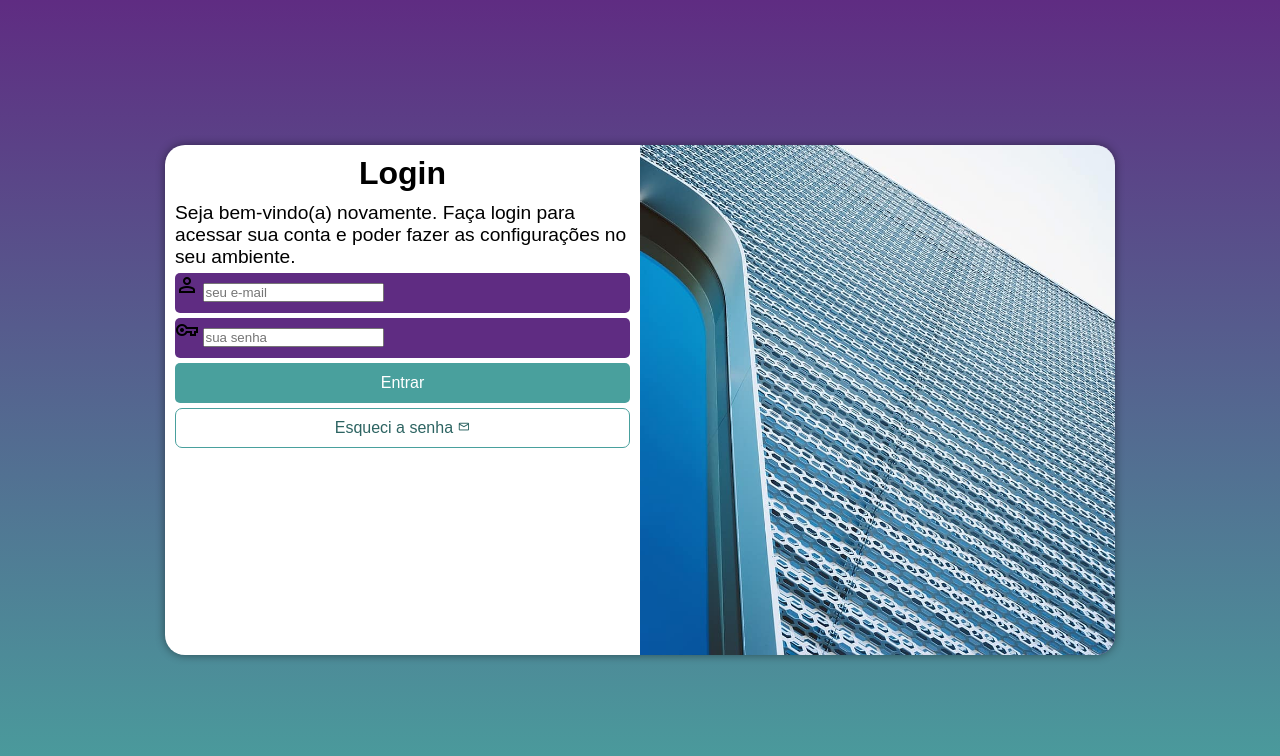
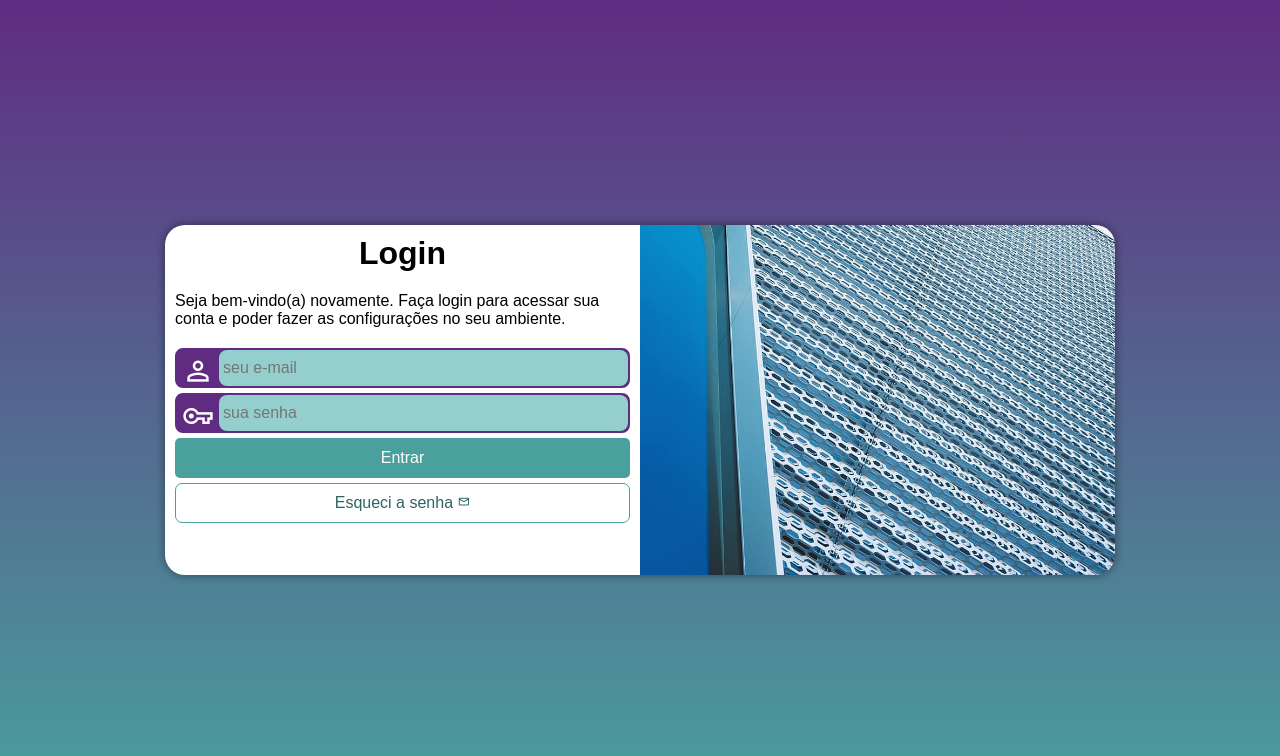
Before and after one commit to miguelzufelatto/projeto-login, a plain HTML site: page index.html in a window 1280 px wide. Drawn offline with nearby package versions, Linux system fonts and the light colour scheme.

Commit message:
form style

```diff
--- a/estilos/mediaqueries.css
+++ b/estilos/mediaqueries.css
@@ -7,6 +7,7 @@
 
   section#login {
     width: 80vw;
+    height: 280px;
   }
 
   section#login > div#imagem {
@@ -28,6 +29,7 @@
 
   section#login {
     width: 950px;
+    height: 350px;
   }
 
   section#login > div#imagem {
@@ -46,6 +48,7 @@
   }
 
   div#form > p {
-    font-size: 1.2em;
+    font-size: 1em;
+    margin: 20px 0px;
   }
 }
--- a/estilos/style.css
+++ b/estilos/style.css
@@ -30,7 +30,6 @@ section#login {
   position: absolute;
   top: 50%;
   left: 50%;
-  transform: translate(-50%, -50%);
   overflow: hidden;
 
   background-color: white;
@@ -39,6 +38,7 @@ section#login {
   border-radius: 20px;
   box-shadow: 0px 0px 10px rgba(0, 0, 0, 0.452);
 
+  transform: translate(-50%, -50%);
   transition: width 0.3s, height 0.3s;
   transition-timing-function: ease;
 }
@@ -67,15 +67,39 @@ div#form > p {
 
 form > div.campo {
   background-color: #5f2c82;
+  border: 2px solid #5f2c82;
   display: block;
   width: 100%;
   height: 40px;
-  border-radius: 5px;
+  border-radius: 8px;
   margin: 5px 0px;
 }
 
 div.campo > label {
   display: none;
+}
+
+div.campo > span {
+  color: white;
+  /* background-color: black; */
+  font-size: 2em;
+  width: 40px;
+  padding: 5px;
+}
+
+div.campo > input {
+  background-color: #94cfcd;
+  font-size: 1em;
+  width: calc(100% - 42px);
+  height: 100%;
+  border: 0px;
+  border-radius: 8px;
+  padding: 4px;
+  transform: translateY(-42px) translateX(+42px);
+}
+
+div.campo > input:focus-within {
+  background-color: white;
 }
 
 form > input[type="submit"] {
```
